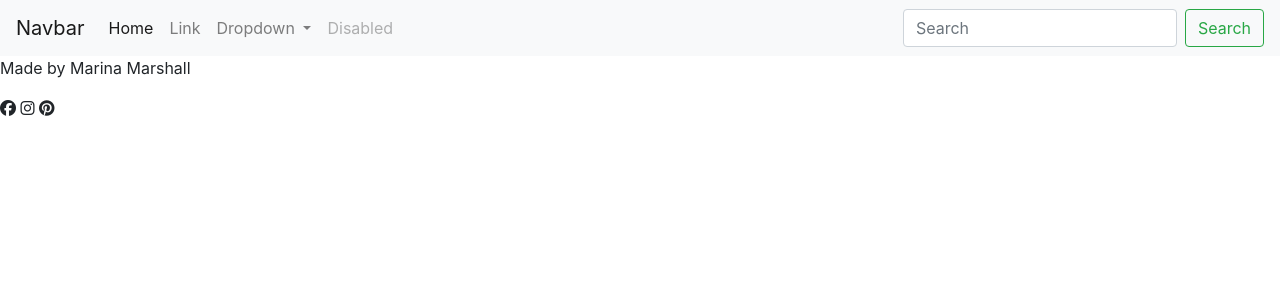
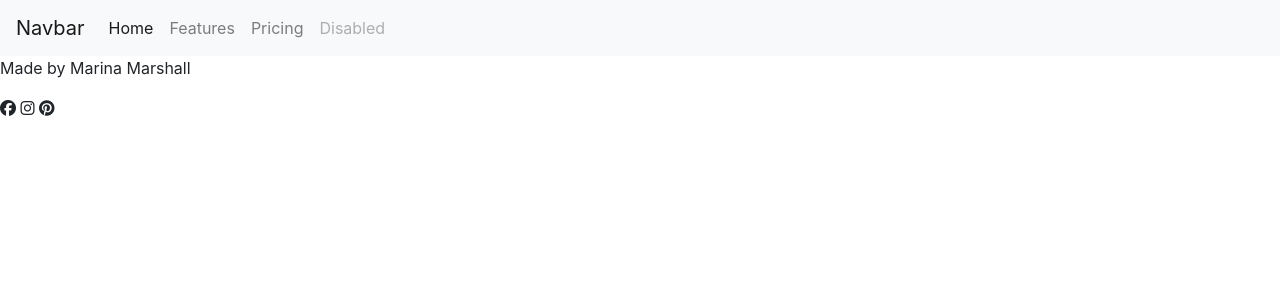
Before and after one commit to marinamarshall/spa-bookings-app, a Django app: page / in a window 1280 px wide. Shown: the top 300 px of the page. Run offline with Django 3.2, Linux system fonts and the light colour scheme; data that the repository does not hold is empty; some libraries are stand-ins or nearby versions.

Commit message:
Update navbar

```diff
--- a/templates/base.html
+++ b/templates/base.html
@@ -18,37 +18,16 @@
 <body>
     <nav class="navbar navbar-expand-lg navbar-light bg-light">
         <a class="navbar-brand" href="#">Navbar</a>
-        <button class="navbar-toggler" type="button" data-toggle="collapse" data-target="#navbarSupportedContent" aria-controls="navbarSupportedContent" aria-expanded="false" aria-label="Toggle navigation">
+        <button class="navbar-toggler" type="button" data-toggle="collapse" data-target="#navbarNavAltMarkup" aria-controls="navbarNavAltMarkup" aria-expanded="false" aria-label="Toggle navigation">
           <span class="navbar-toggler-icon"></span>
         </button>
-
-        <div class="collapse navbar-collapse" id="navbarSupportedContent">
-          <ul class="navbar-nav mr-auto">
-            <li class="nav-item active">
-              <a class="nav-link" href="#">Home <span class="sr-only">(current)</span></a>
-            </li>
-            <li class="nav-item">
-              <a class="nav-link" href="#">Link</a>
-            </li>
-            <li class="nav-item dropdown">
-              <a class="nav-link dropdown-toggle" href="#" id="navbarDropdown" role="button" data-toggle="dropdown" aria-haspopup="true" aria-expanded="false">
-                Dropdown
-              </a>
-              <div class="dropdown-menu" aria-labelledby="navbarDropdown">
-                <a class="dropdown-item" href="#">Action</a>
-                <a class="dropdown-item" href="#">Another action</a>
-                <div class="dropdown-divider"></div>
-                <a class="dropdown-item" href="#">Something else here</a>
-              </div>
-            </li>
-            <li class="nav-item">
-              <a class="nav-link disabled" href="#">Disabled</a>
-            </li>
-          </ul>
-          <form class="form-inline my-2 my-lg-0">
-            <input class="form-control mr-sm-2" type="search" placeholder="Search" aria-label="Search">
-            <button class="btn btn-outline-success my-2 my-sm-0" type="submit">Search</button>
-          </form>
+        <div class="collapse navbar-collapse" id="navbarNavAltMarkup">
+          <div class="navbar-nav">
+            <a class="nav-item nav-link active" href="#">Home <span class="sr-only">(current)</span></a>
+            <a class="nav-item nav-link" href="#">Features</a>
+            <a class="nav-item nav-link" href="#">Pricing</a>
+            <a class="nav-item nav-link disabled" href="#">Disabled</a>
+          </div>
         </div>
       </nav>
 
```
